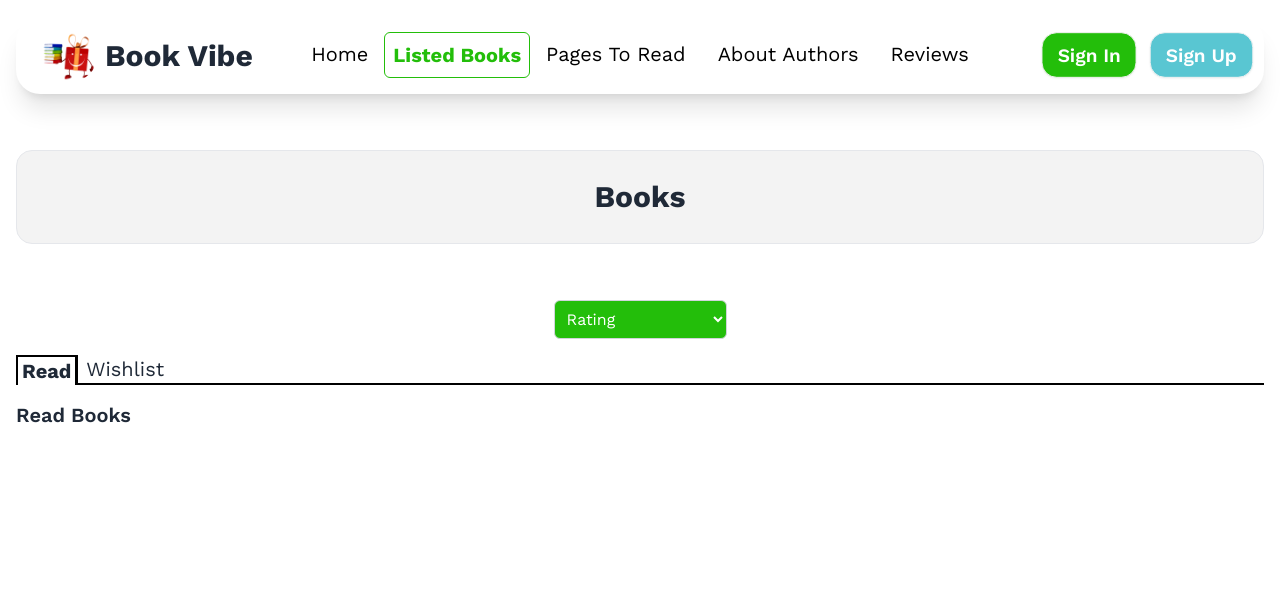
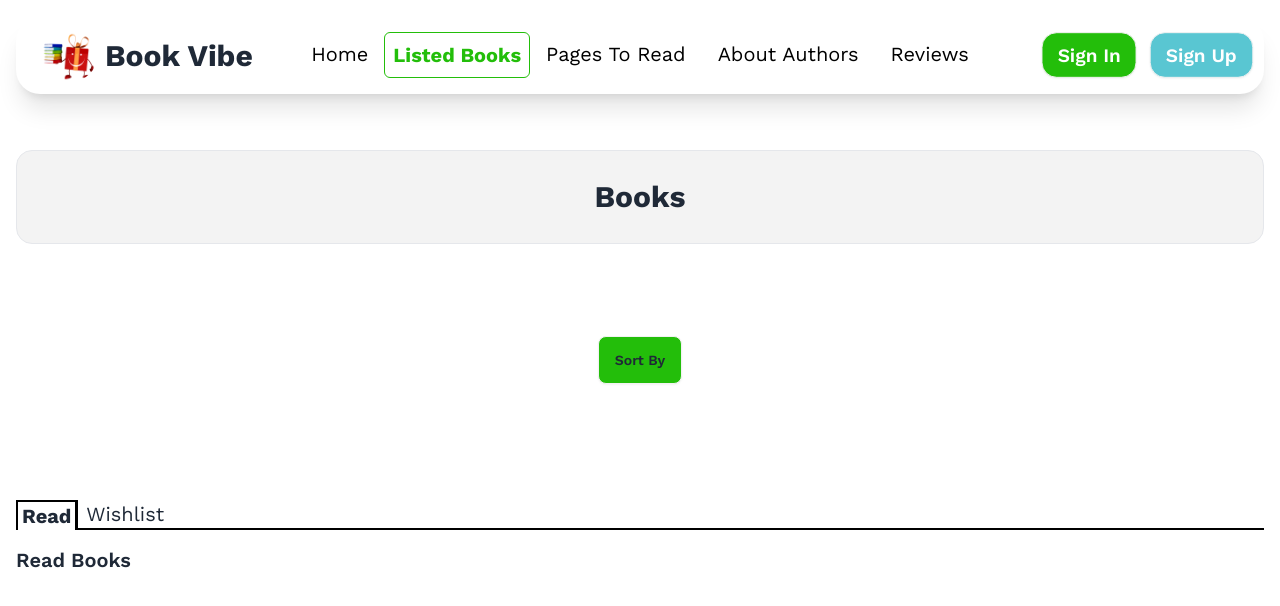
Before and after one commit to Ahmedturaj/book-vibe, a React (Vite) app: page /listedBooks in a window 1280 px wide. Shown: the top 606 px of the page. Built offline with nearby package versions, Linux system fonts and the light colour scheme.

Commit message:
fixed sort by button

```diff
--- a/src/components/ListedBooks/ListedBooks.jsx
+++ b/src/components/ListedBooks/ListedBooks.jsx
@@ -6,7 +6,7 @@ const ListedBooks = () => {
     const [selectedTab, setSelectedTab] = useState('read');
     const [readBooks, setReadBooks] = useState([]);
     const [wishlistBooks, setWishlistBooks] = useState([]);
-
+    const [sortBy, setSortBy] = useState('rating');
     useEffect(() => {
         const readBooks = [];
         const wishlistBooks = [];
@@ -22,11 +22,8 @@ const ListedBooks = () => {
         setWishlistBooks(wishlistBooks);
     }, []);
 
-    const handleTabChange = (tab) => {
-        setSelectedTab(tab);
-    };
-
     const handleSort = (sortBy) => {
+        setSortBy(sortBy);
         if (sortBy === 'rating') {
             setReadBooks([...readBooks.sort((a, b) => b.rating - a.rating)]);
             setWishlistBooks([...wishlistBooks.sort((a, b) => b.rating - a.rating)]);
@@ -39,17 +36,25 @@ const ListedBooks = () => {
         }
     };
 
+    const handleTabChange = (tab) => {
+        setSelectedTab(tab);
+    };
+
     return (
         <div>
             <div className="border bg-[#1313130D] my-14 p-7 rounded-2xl">
                 <h2 className="text-center font-bold text-3xl">Books</h2>
             </div>
-            <div className="flex justify-center mb-4">
-                <select onChange={(e) => handleSort(e.target.value)} className="p-2 border border-gray-300 rounded-md bg-[#23BE0A] text-white">
-                    <option value="rating">Rating</option>
-                    <option value="totalPages">Number of Pages</option>
-                    <option value="yearOfPublishing">Published Year</option>
-                </select>
+            <div className="flex items-center justify-center">
+                <details className="dropdown mt-8
+            mb-28 text-center">
+                    <summary className="m-1 btn bg-[#23BE0A] hover:bg-[#23BE0A]">Sort By</summary>
+                    <ul className="p-2 shadow menu dropdown-content z-[1] bg-base-100 rounded-box w-52">
+                        <li><button onClick={() => handleSort('rating')}>Rating</button></li>
+                        <li><button onClick={() => handleSort('totalPages')}>Number of Pages</button></li>
+                        <li><button onClick={() => handleSort('yearOfPublishing')}>Published Year</button></li>
+                    </ul>
+                </details>
             </div>
             <div className="flex justify-start  mb-4">
                 <button className={`px-1 text-xl ${selectedTab === 'read' ? 'font-bold border-t-2 border-r-2 border-l-2 border-black' : 'border-black border-b-2'}`} onClick={() => handleTabChange('read')}>
```
